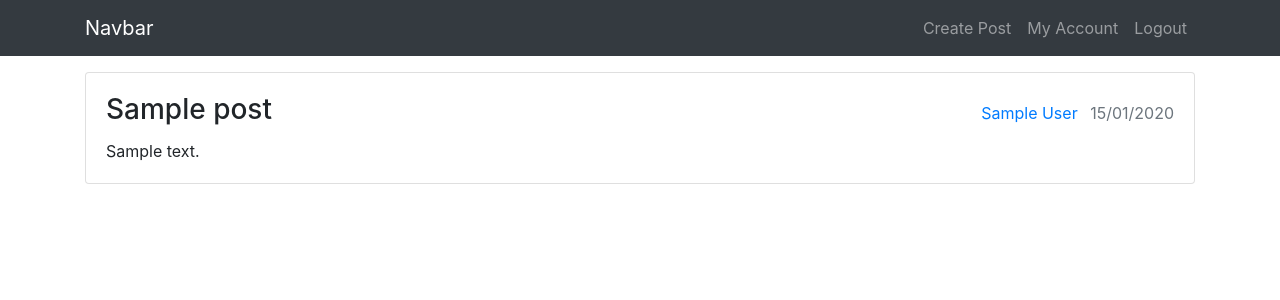
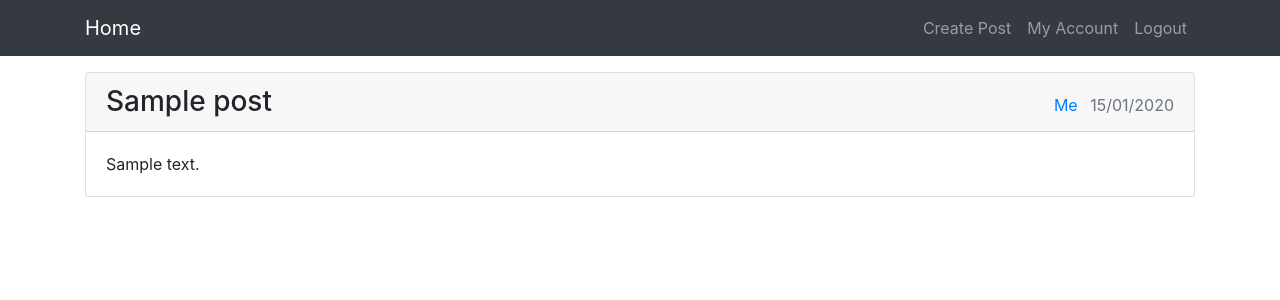
Before and after one commit to norzon/CN6111-python-flask, a Flask app: page /view_post/1 in a window 1280 px wide. Shown: the top 300 px of the page. Run offline with Flask 2, Linux system fonts and the light colour scheme; a user stored in the database is signed in; tables that the repository leaves empty hold one stand-in row (values such as "Sample post"); some libraries are stand-ins or nearby versions.

Commit message:
General fixes

```diff
--- a/flaskblog/config-template.py
+++ b/flaskblog/config-template.py
@@ -1,3 +1,4 @@
 secret = 'secret'
 db_uri = 'sqlite:///site.db'
 debug = True
+posts_pagination = 5
--- a/flaskblog/routes.py
+++ b/flaskblog/routes.py
@@ -3,13 +3,14 @@ from flaskblog import app, db, bcrypt
 from flaskblog.forms import LoginForm, RegistrationForm, ChangePasswordForm, PostForm
 from flaskblog.models import User, Post
 from flask_login import login_user, current_user, logout_user, login_required
+from flaskblog.config import posts_pagination
 
 
 # Register index route
 @app.route('/')
 def index():
     page = request.args.get('page', 1, type=int)
-    posts = Post.query.order_by(Post.date_posted.desc()).paginate(per_page=5, page=1)
+    posts = Post.query.order_by(Post.date_posted.desc()).paginate(per_page=posts_pagination, page=page)
     return render_template('pages/index.html', posts=posts)
 
 # Register registration route
@@ -64,7 +65,7 @@ def account():
         flash(f'Your password has been updated', 'success')
         return redirect(url_for('account'))
     page = request.args.get('page', 1, type=int)
-    posts = Post.query.filter_by(author=current_user).order_by(Post.date_posted.desc()).paginate(page=page, per_page=5)
+    posts = Post.query.filter_by(author=current_user).order_by(Post.date_posted.desc()).paginate(page=page, per_page=posts_pagination)
     return render_template('pages/account.html', title='My Account', form=form, posts=posts)
 
 
@@ -88,8 +89,9 @@ def view_post(post_id):
 
 @app.route('/user/<string:user_display_name>')
 def user(user_display_name):
-    if current_user.display_name == user_display_name:
+    if current_user.is_authenticated and current_user.display_name == user_display_name:
         return redirect(url_for('account'))
     user = User.query.filter_by(display_name=user_display_name).first_or_404()
-    posts = Post.query.filter_by(author=user).order_by(Post.date_posted.desc()).paginate(page=page, per_page=5)
+    page = request.args.get('page', 1, type=int)
+    posts = Post.query.filter_by(author=user).order_by(Post.date_posted.desc()).paginate(page=page, per_page=posts_pagination)
     return render_template('pages/user.html', user=user, posts=posts)
--- a/flaskblog/templates/components/navbar.html
+++ b/flaskblog/templates/components/navbar.html
@@ -1,10 +1,6 @@
 <nav class="navbar navbar-expand-md navbar-dark bg-dark">
     <div class="container">
-        {% if request.endpoint == 'index' %}
-            <a class="navbar-brand" href="#">Home</a>
-        {% else %}
-            <a class="navbar-brand" href="{{ url_for('index') }}">Navbar</a>
-        {% endif %}
+        <a class="navbar-brand" href="{{ url_for('index') }}">Home</a>
         <button class="navbar-toggler" type="button" data-toggle="collapse" data-target="#navbarSupportedContent"
             aria-controls="navbarSupportedContent" aria-expanded="false" aria-label="Toggle navigation">
             <span class="navbar-toggler-icon"></span>
--- a/flaskblog/templates/components/paginated_posts.html
+++ b/flaskblog/templates/components/paginated_posts.html
@@ -5,9 +5,9 @@
     {% for page_num in posts.iter_pages(left_edge=1, right_edge=1, left_current=1, right_current=2) %}
         {% if page_num %}
             {% if page_num == posts.page %}
-                <a class="btn btn-primary btn-sm disabled text-white">{{ page_num }}</a>
+                <a class="btn border border-dark px-3 mx-1 disabled">{{ page_num }}</a>
             {% else %}
-                <a class="btn btn-outline-primary btn-sm" href="{{ url_for('account', page=page_num) }}">{{ page_num }}</a>
+                <a class="btn btn-outline-primary px-3 mx-1" href="{{ url_for(request.endpoint, page=page_num) }}">{{ page_num }}</a>
             {% endif %}
         {% else %}
             ...
--- a/flaskblog/templates/components/post.html
+++ b/flaskblog/templates/components/post.html
@@ -2,18 +2,18 @@
     <div class="card-header d-flex">
         <h3 class="d-inline-block mr-auto mb-0">{{ post.title }}</h3>
         <span class="d-inline-block pt-2">
-            {% if showAuthor %}
-                {% if current_user.id == post.author.id %}
+            {% if not hideAuthor %}
+                {% if current_user.is_authenticated and current_user.id == post.author.id %}
                     <a href="{{ url_for('account') }}">Me</a>
                 {% else %}
-                    <a href="{{ url_for('user', user_id=post.author.id) }}">{{ post.author.display_name }}</a>
+                    <a href="{{ url_for('user', user_display_name=post.author.display_name) }}">{{ post.author.display_name }}</a>
                 {% endif %}
             {% endif %}
             <span class="text-muted pl-2">{{ post.date_posted.strftime('%d/%m/%Y') }}</span>
         </span>
     </div>
     <div class="card-body">
-        {% if post.body|length > 500 %}
+        {% if not showPostBody and post.body|length > 500 %}
             <p class="card-text">
                 {{ post.body[:500] }}...
                 <a href="{{ url_for('view_post', post_id=post.id) }}">Read more</a>
--- a/flaskblog/templates/pages/account.html
+++ b/flaskblog/templates/pages/account.html
@@ -4,8 +4,8 @@
     <h2 class="mb-3 pt-4 pb-3 pl-3">My Posts</h2>
     <div class="container">
         <div class="row flex-row-reverse">
-            <div class="col-lg-3 pt-2 border">
-                <form method="POST" action="">
+            <div class="col-lg-3 p-0">
+                <form method="POST" action="" class="col-sm-12 pt-2 border">
                     {{ form.hidden_tag() }}
                     <fieldset class="form-group">
                         <legend class="border-bottom mb-4">Change password</legend>
@@ -42,7 +42,7 @@
                 </form>
             </div>
             <div class="col-lg-9">
-                {% set showAuthor = false %}
+                {% set hideAuthor = true %}
                 {% include 'components/paginated_posts.html' %}
             </div>
         </div>
--- a/flaskblog/templates/pages/create_post.html
+++ b/flaskblog/templates/pages/create_post.html
@@ -1,7 +1,7 @@
 {% extends "base.html" %}
 
 {% block content %}
-    <form method="POST" action="">
+    <form method="POST" action="" class="offset-lg-2 col-lg-8 pt-2 border rounded">
         {{ form.hidden_tag() }}
         <fieldset class="form-group">
             <legend class="border-bottom mb-4">Create Post</legend>
--- a/flaskblog/templates/pages/view_post.html
+++ b/flaskblog/templates/pages/view_post.html
@@ -1,18 +1,6 @@
 {% extends "base.html" %}
 
-{% set posts = [post] %}
-
 {% block content %}
-    <div class="card">
-        <div class="card-body">
-            <div class="card-title d-flex">
-                <h3 class="d-inline-block mr-auto mb-0">{{ post.title }}</h3>
-                <span class="d-inline-block pt-2">
-                    <a href="{{ url_for('user', user_display_name=post.author.display_name) }}">{{ post.author.display_name }}</a>
-                    <span class="text-muted pl-2">{{ post.date_posted.strftime('%d/%m/%Y') }}</span>
-                </span>
-            </div>
-            <p class="card-text">{{ post.body }}</p>
-        </div>
-    </div>
+    {% set showPostBody = true %}
+    {% include 'components/post.html' %}
 {% endblock %}
```
Also changed, not shown: flaskblog/templates/pages/index.html (+6 -2 lines), flaskblog/templates/pages/user.html (+9 -0 lines), flaskblog/site.db, site.db (deleted).
